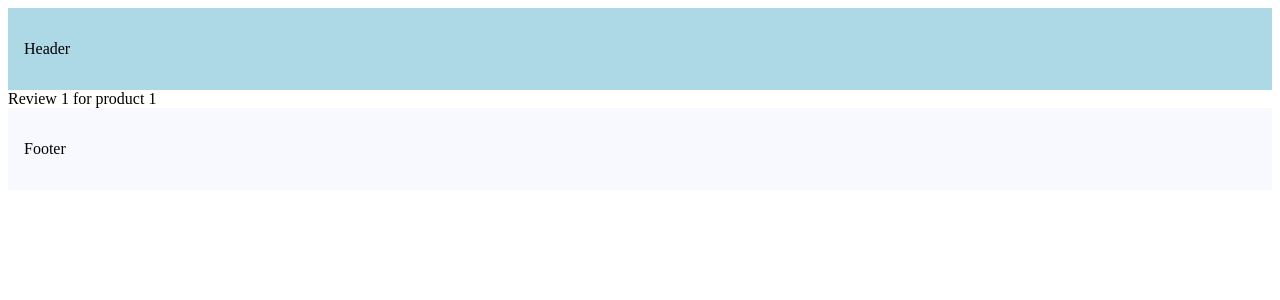
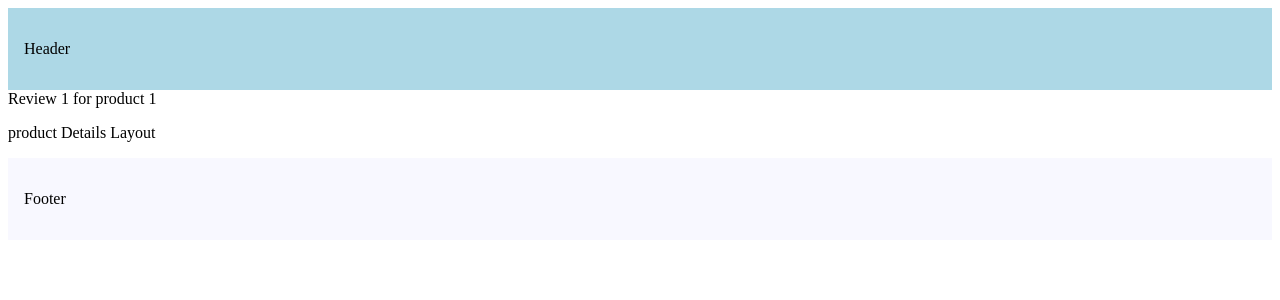
Before and after one commit to Abdullah-Az-Zahur/learn-next.js-15, a Next.js app: page /products/1/reviews/1 in a window 1280 px wide. Shown: the top 300 px of the page. Built offline with nearby package versions, Linux system fonts and the light colour scheme.

Commit message:
Nested layout

```diff
--- /dev/null
+++ b/src/app/products/[productId]/layout.tsx
@@ -0,0 +1,14 @@
+import React from "react";
+
+export default function productDetailsLayout({
+  children,
+}: {
+  children: React.ReactNode;
+}) {
+  return (
+    <>
+      {children}
+      <p>product Details Layout</p>
+    </>
+  );
+}
```
